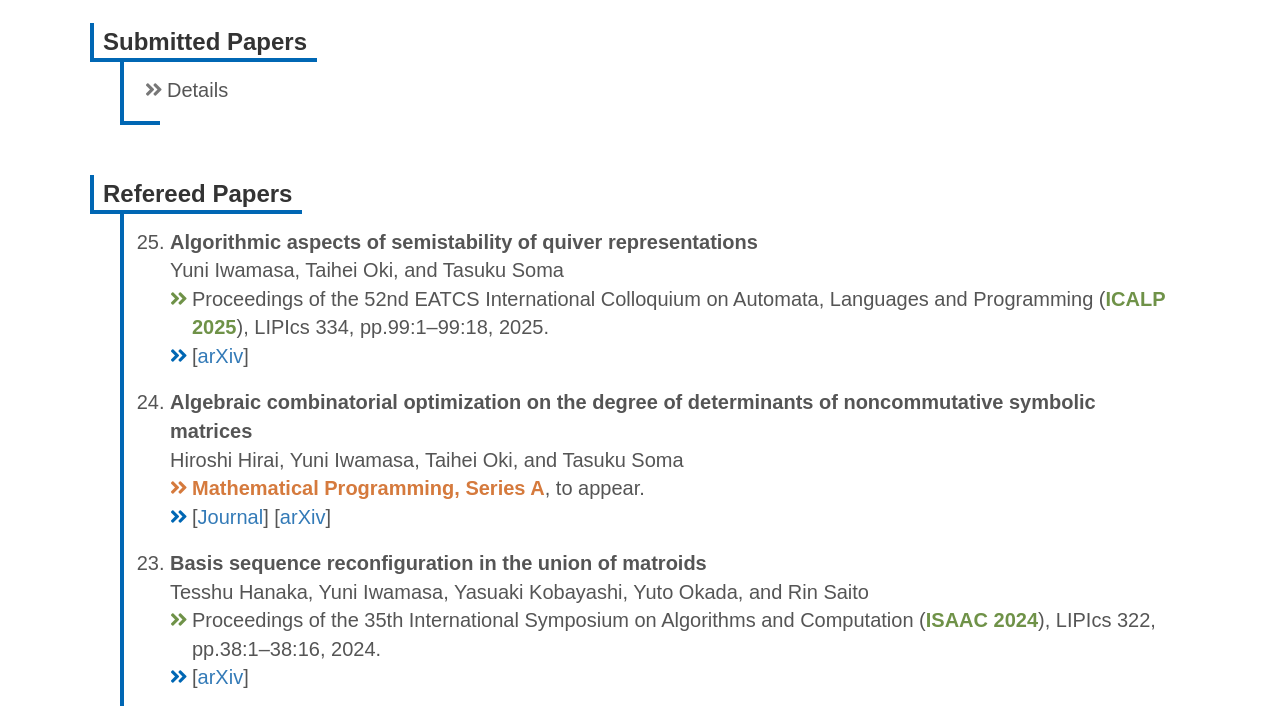
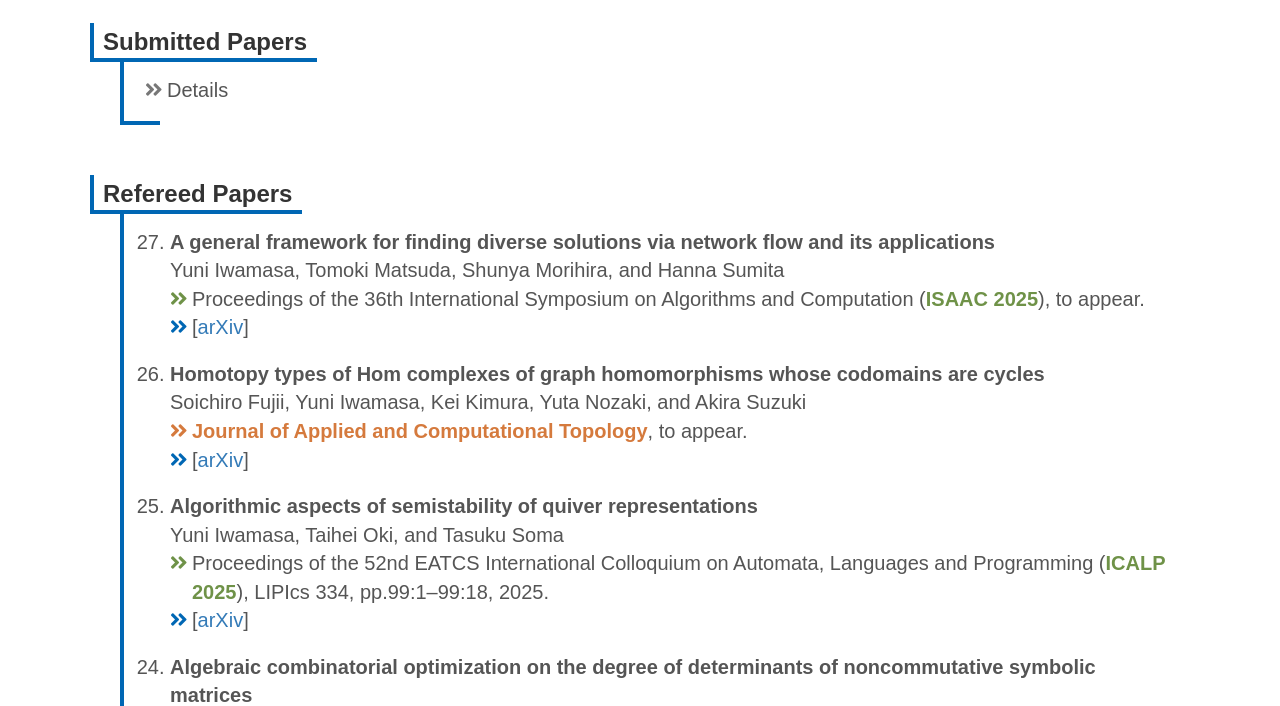
Before and after one commit to yuniwamasa/yuniwamasa.github.io, a plain HTML site: page research.html in a window 1280 px wide. Shown: the part 57-763 px from the top of the page. Drawn offline with nearby package versions, Linux system fonts and the light colour scheme; some packages are replaced by stand-ins of ours.

Commit message:
Add files via upload
Update publications.

```diff
--- a/research.html
+++ b/research.html
@@ -74,17 +74,9 @@
   <p>
   <ol reversed class="high">
 
-    <li><b>A general framework for finding diverse solutions via network flow and its applications</b><br>
-    Yuni Iwamasa, Tomoki Matsuda, Shunya Morihira, and Hanna Sumita
-    <div class="paper">[<a href="https://arxiv.org/abs/2504.17633" target="_blank">arXiv</a>]</div>
-
 		<li><b>Computing diverse pair of solutions for tractable SAT</b><br>
 		Tatsuya Gima, Yuni Iwamasa, Yasuaki Kobayashi, Kazuhiro Kurita, Yota Otachi, and Rin Saito
 		<div class="paper">[<a href="https://arxiv.org/abs/2412.04016" target="_blank">arXiv</a>]</div>
-
-		<li><b>Homotopy types of Hom complexes of graph homomorphisms whose codomains are cycles</b><br>
-		Soichiro Fujii, Yuni Iwamasa, Kei Kimura, Yuta Nozaki, and Akira Suzuki
-		<div class="paper">[<a href="https://arxiv.org/abs/2408.04802" target="_blank">arXiv</a>]</div>
 
 		<li><b>On the sizes of BDDs and ZDDs representing matroids</b><br>
 		Hiromi Emoto, Yuni Iwamasa, and Shin-ichi Minato
@@ -98,6 +90,16 @@
 <h2><span>Refereed Papers</span></h2>
 <div class="under_h2">
 <ol reversed class="high">
+
+  <li><b>A general framework for finding diverse solutions via network flow and its applications</b><br>
+    Yuni Iwamasa, Tomoki Matsuda, Shunya Morihira, and Hanna Sumita
+    <div class="conference">Proceedings of the 36th International Symposium on Algorithms and Computation (<span class="conference_marker">ISAAC 2025</span>), to appear.</div>
+    <div class="paper">[<a href="https://arxiv.org/abs/2504.17633" target="_blank">arXiv</a>]</div>
+
+  <li><b>Homotopy types of Hom complexes of graph homomorphisms whose codomains are cycles</b><br>
+		Soichiro Fujii, Yuni Iwamasa, Kei Kimura, Yuta Nozaki, and Akira Suzuki
+		<div class="journal"><span class="journal_marker">Journal of Applied and Computational Topology</span>, to appear.</div>
+    <div class="paper">[<a href="https://arxiv.org/abs/2408.04802" target="_blank">arXiv</a>]</div>
 
   <li><b>Algorithmic aspects of semistability of quiver representations</b><br>
 		Yuni Iwamasa, Taihei Oki, and Tasuku Soma
```
